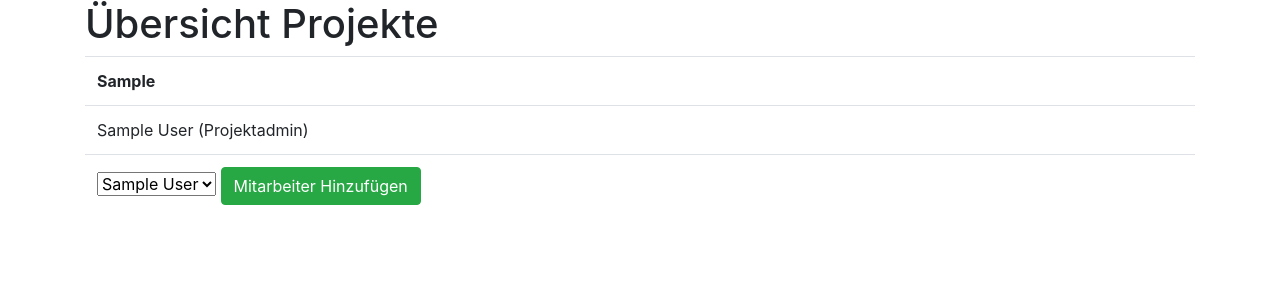
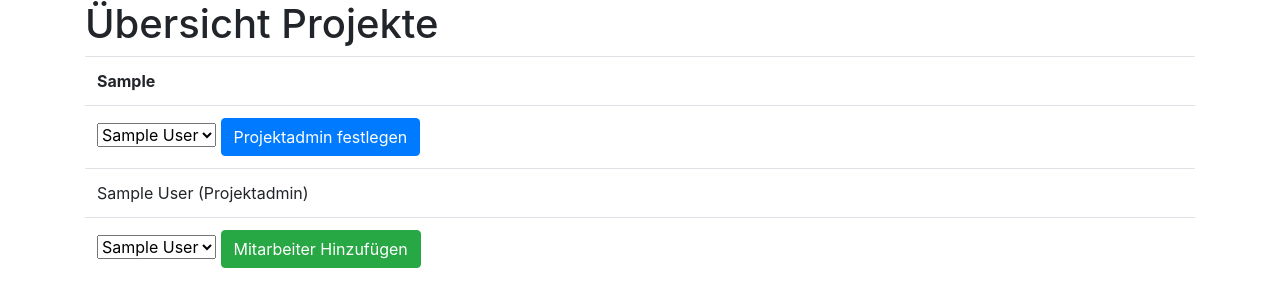
Before and after one commit to wunscha/gernotbau-ec2, a Django app: a page that uses templates/projekte_übersicht.html in a window 1280 px wide. Shown: the part 98-405 px from the top of the page. Run offline with Django 3.2, Linux system fonts and the light colour scheme; a user stored in the database is signed in; tables that the repository leaves empty hold one stand-in row (values such as "Sample post"); some libraries are stand-ins or nearby versions.

Commit message:
Firmenadmin: Projekadmin festlegen

```diff
--- a/firmenadmin/urls.py
+++ b/firmenadmin/urls.py
@@ -11,5 +11,6 @@ urlpatterns = [
     path('mitarbeiter_neu/', views.mitarbeiterNeuView, name = 'mitarbeiter_neu'),
     path('projekte_übersicht/',views.projekteÜbersichtView, name='projekte_übersicht'),
     path('mitarbeiter_zu_projekt/',views.mitarbeiter_zu_projekt, name='mitarbeiter_zu_projekt'),
+    path('mitarbeiter_als_projektadmin/',views.mitarbeiter_als_projektadmin, name='mitarbeiter_als_projektadmin'),
     path('workflows_übersicht/',views.workflowsÜbersichtView, name='workflows_übersicht'),
 ]
--- a/firmenadmin/views.py
+++ b/firmenadmin/views.py
@@ -78,10 +78,12 @@ def projekteÜbersichtView(request):
         for eintrag in liste_pj_fa_mail:
             projekt_bezeichnung = eintrag.projekt.bezeichnung
             projekt_id = eintrag.projekt.id
+            pj_fa_mail = Projekt_Firma_Mail.objects.get(projekt = eintrag.projekt, firma = firma)
             liste_pj_ma_mail = Projekt_Mitarbeiter_Mail.objects.filter(projekt = eintrag.projekt)
 
             dict_einzelprojekt = {}
             dict_einzelprojekt['liste_pj_ma_mail'] = liste_pj_ma_mail
+            dict_einzelprojekt['pj_fa_mail'] = pj_fa_mail
             dict_einzelprojekt['projekt_id'] = projekt_id
             dict_projekte[projekt_bezeichnung] = dict_einzelprojekt
 
@@ -118,5 +120,31 @@ def mitarbeiter_zu_projekt(request):
 
         return HttpResponseRedirect(reverse('firmenadmin:projekte_übersicht'))
 
+def mitarbeiter_als_projektadmin(request):
+# Wenn POST: Lege Mitarbeiter als Projektadmin fest
+    if request.method == 'POST':
+        # Hole Eintrage in Projekt_Mitarbeiter_Mail
+        firma = request.user.firma
+        projekt_id = request.POST['projekt_id']
+        projekt = Projekt.objects.get(pk = projekt_id)
+        User = get_user_model()
+        mitarbeiter_id = request.POST['mitarbeiter_projektadmin']
+        mitarbeiter = User.objects.get(pk = mitarbeiter_id)
+        liste_pj_ma_mail = Projekt_Mitarbeiter_Mail.objects.filter(mitarbeiter__firma = firma)
+
+        for eintrag in liste_pj_ma_mail:
+            # Wenn gewählter Mitarbeiter: Lege als Projektadmin fest
+            if eintrag.mitarbeiter == mitarbeiter:
+                eintrag.ist_projektadmin = True
+                eintrag.save()
+
+            # Sonst: Ist nicht Projektadmin
+            else:
+                eintrag.ist_projektadmin = False
+                eintrag.save()
+
+        # Weiterleitung zur Projektübersicht
+        return HttpResponseRedirect(reverse('firmenadmin:projekte_übersicht'))
+
 def workflowsÜbersichtView(request):
     return HttpResponse("Workflows Übersicht")
--- a/templates/projekte_übersicht.html
+++ b/templates/projekte_übersicht.html
@@ -12,6 +12,24 @@
         <table class="table">
 
             <th>{{ key }}</th>
+                <!--Wenn Firma Prjojektadmin: Dropdown um Mitarbeiter als Projektadmin festzulegen -->
+                {% if value.pj_fa_mail.ist_projektadmin %}
+                <tr>
+                    <td>
+                        <form action={% url 'firmenadmin:mitarbeiter_als_projektadmin' %} method='POST'>
+                        {% csrf_token %}
+                            <select id="mitarbeiter_projekadmin" name="mitarbeiter_projektadmin">
+                            {% for mitarbeiter in liste_mitarbeiter %}
+                            <option value={{mitarbeiter.id}}>{{mitarbeiter.first_name}} {{mitarbeiter.last_name}}</option>
+                            {% endfor %}
+                            </select>
+
+                            <input hidden id="projekt_id" name="projekt_id" type="text" value={{value.projekt_id}}>
+                            <button type="submit" class="btn btn-primary">Projektadmin festlegen</button>
+                        </form>
+                    </td>
+                </tr>
+                {% endif %}
 
             {% for pj_ma_mail in value.liste_pj_ma_mail %}
 
```
